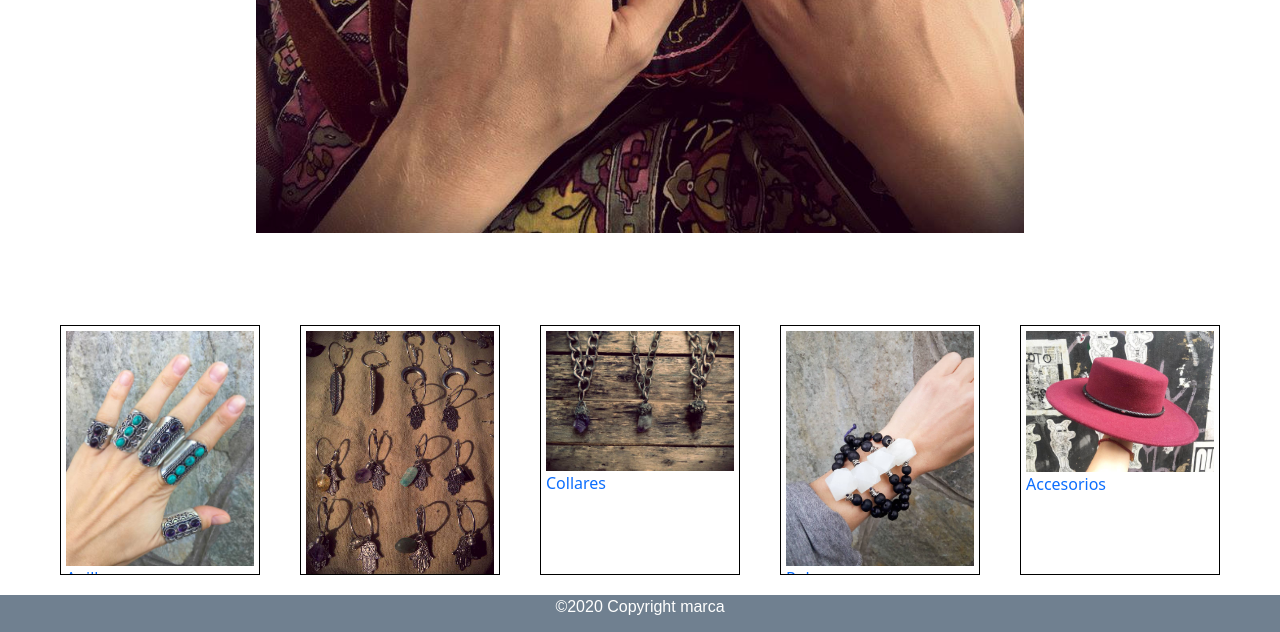
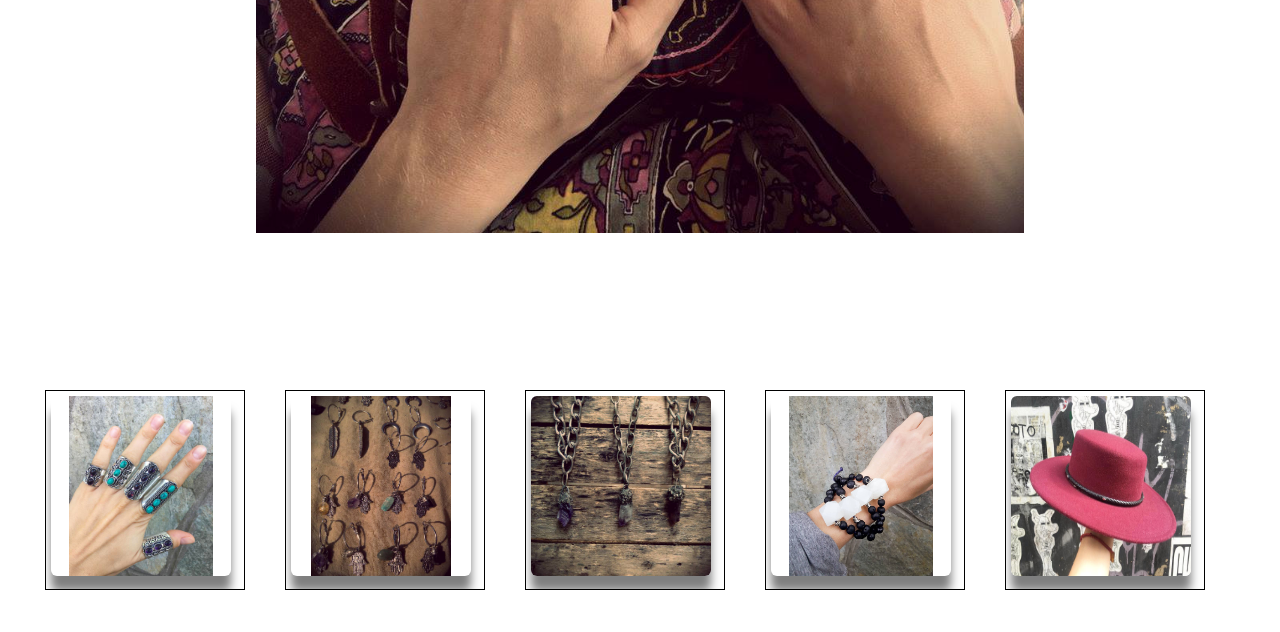
Before and after one commit to maxicaprioglio/ProyectoCoder, a website: page index.html in a window 1280 px wide. Shown: the part 517-1149 px from the top of the page. Drawn offline with nearby package versions, Linux system fonts and the light colour scheme; a web font is replaced by a local one.

Commit message:
cosas que hice hoy 10/1/21

```diff
--- a/assets/scss/componentes/_secciones.scss
+++ b/assets/scss/componentes/_secciones.scss
@@ -10,15 +10,20 @@
         display: flex;
         position: relative;
         justify-content: center;
-        height: 170px;
-        width: 240px;
+        height: 180px;
+        width: 180px;
         border-radius: 6px;
         overflow: hidden;
-        box-shadow: 0px 15px 10px rgba(0, 0, 0, 0.5); }
-        .contenedor-producto {
+        box-shadow: 0px 15px 10px rgba(0, 0, 0, 0.5);
+
+
+        }
+    }
+
+    .contenedor-prod {
         border:  1px solid black;
         width: 200px;
-            height: 250px;
+        height: 200px;
         padding: 5px;
         margin: 20px;
         display: block;
@@ -27,8 +32,10 @@
             img {
                 width: 100%;
                 height: 100%;
-                transition: all 500ms ease-out;}
-            .filtro-texto {
+                transition: all 500ms ease-out;
+                z-index: 0;
+            }
+            .filtro-texto  p {
                 position: absolute;
                 top: 0;
                 width: 100%;
@@ -38,9 +45,7 @@
                 opacity: 0;
                 visibility: hidden;
                 text-align: center;
-                font-family: 'Julius Sans One', sans-serif;
-                font-size: 15px; }
+                font-family: 'Lobster', sans-serif;
+                font-size: 15px;
+                z-index: 1;}
         }
-
-    }
-}
--- a/index.html
+++ b/index.html
@@ -100,7 +100,7 @@
   <!--SECCION DE CONTENEDOR DE PRODUCTOS-->
 
   <section class="estructura">
-    <ul id="anillos" class="contenedor-producto">
+    <ul id="anillos" class="contenedor-prod">
       <figure>
         <a href="views/_anillos.html">
           <img class="tapa-producto" src="assets/imagen/estrura/tapa-de-producto/anillos.jpg" alt="Nos lleva a nuestra galeria de anillos">
@@ -110,7 +110,7 @@
         </a>
       </figure>
     </ul>
-    <ul id="aros" class="contenedor-producto">
+    <ul id="aros" class="contenedor-prod">
       <figure>
         <a href="">
           <img src="assets/imagen/estrura/tapa-de-producto/aros.jpg" alt="Nos lleva a nuestra galeria de aros">
@@ -120,7 +120,7 @@
         </a>
       </figure>
     </ul>
-    <ul id="collares" class="contenedor-producto">
+    <ul id="collares" class="contenedor-prod">
       <figure>
         <a href="">
           <img src="assets/imagen/estrura/tapa-de-producto/collares.jpg" alt="Nos lleva a nuestra galeria de collares">
@@ -130,7 +130,7 @@
         </a>
       </figure>
     </ul>
-    <ul id="pulseras" class="contenedor-producto"  >
+    <ul id="pulseras" class="contenedor-prod">
       <figure>
         <a href="">
           <img src="assets/imagen/estrura/tapa-de-producto/pulsera.jpg" alt="Nos lleva a nuestra galeria de pulsera">
@@ -140,7 +140,7 @@
         </a>
       </figure>
     </ul>
-    <ul id="accesorios" class="contenedor-producto">
+    <ul id="accesorios" class="contenedor-prod">
       <figure>
         <a href="">
           <img src="assets/imagen/estrura/tapa-de-producto/accesorios.jpg" alt="Nos lleva a nuestra galeria con un popurri de Productos">
```
Also changed, not shown: assets/css/Style.css. Lines whose indentation alone changed are shown as unchanged.
